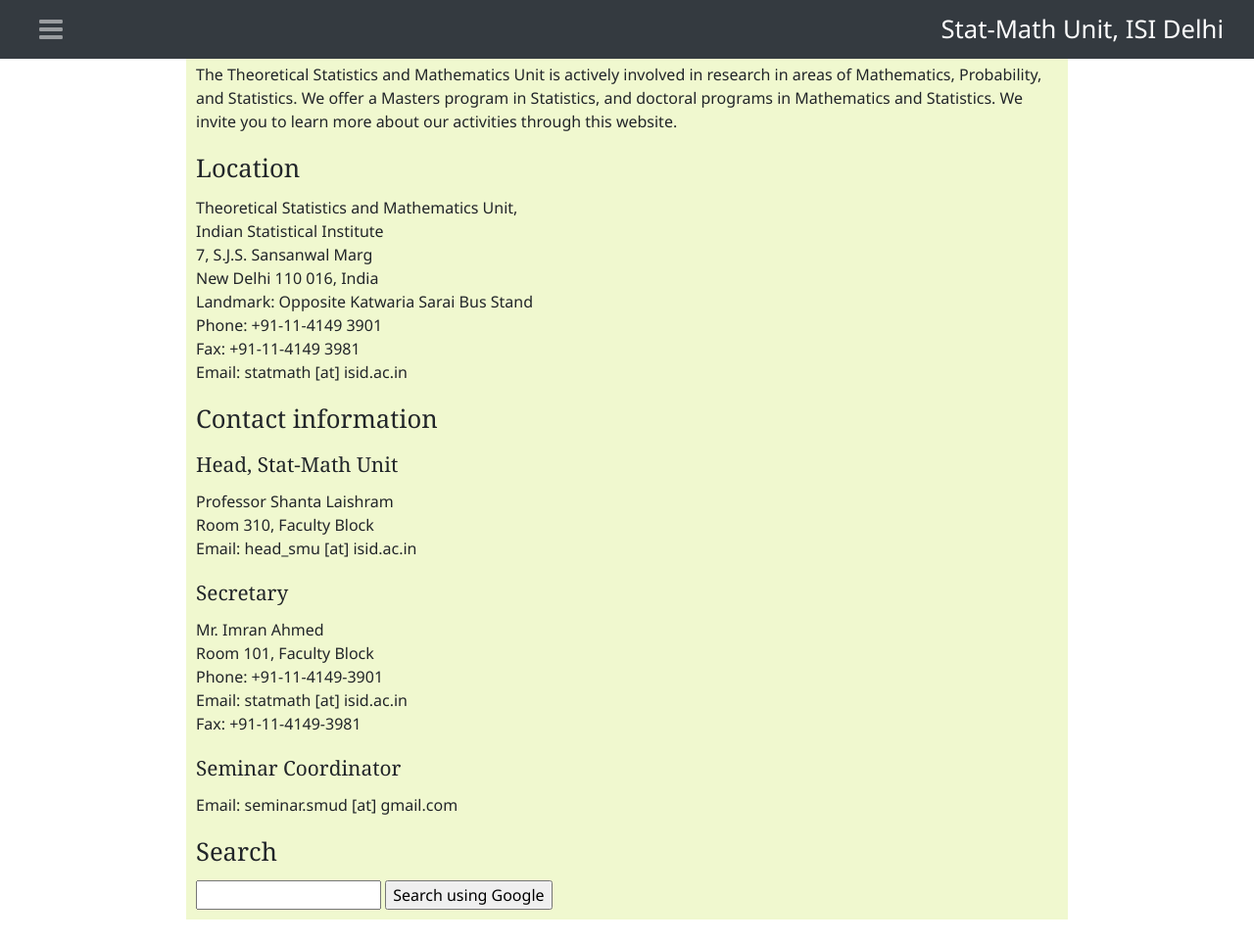
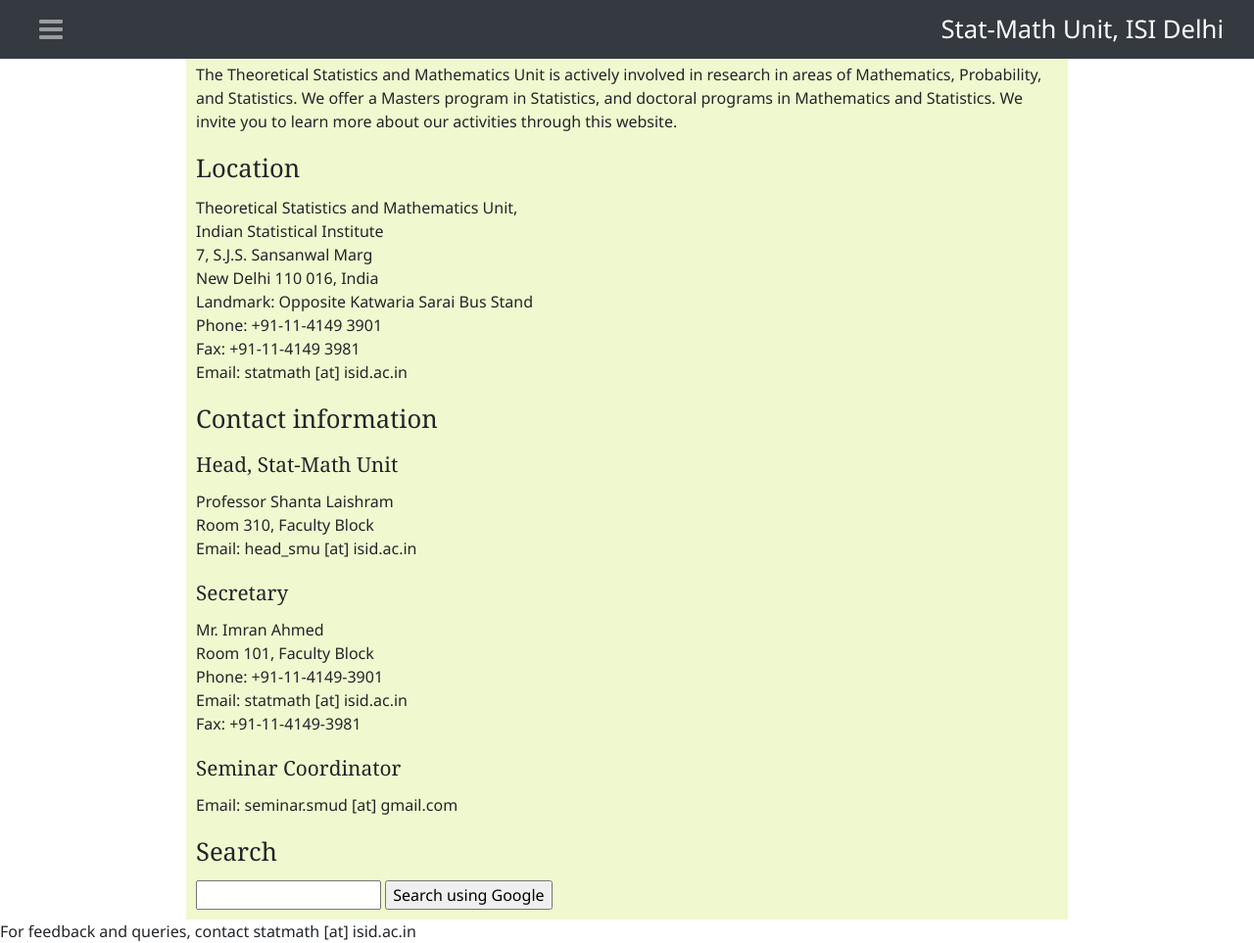
Before and after one commit to isid-smu/isid-smu.github.io, a Jekyll site: the page built from index.md, in a window 1280 px wide and 963 px high. Shown: the whole window at 98% size. Built offline with Jekyll 4.4.1, drawn with Linux system fonts in a browser that asks for light colours; our own code applies the rules of GitHub Pages for plain Markdown files.

Commit message:
make navbar static, add footer

```diff
--- a/_layouts/default.html
+++ b/_layouts/default.html
@@ -67,6 +67,10 @@
 	{{ content }}
       </div>
 
+      <div id="footer">
+	For feedback and queries, contact statmath [at] isid.ac.in
+      </div>
+
     </section>
   </div>
 
--- a/assets/styles/custom.css
+++ b/assets/styles/custom.css
@@ -116,6 +116,7 @@
     margin: auto;
     background: #F0F8CF;
     padding: 10px;
+    min-height: 560px;
 }
 
 img.img-fluid
```
Also changed, not shown: other parts of _layouts/default.html (+0 -10 lines).
